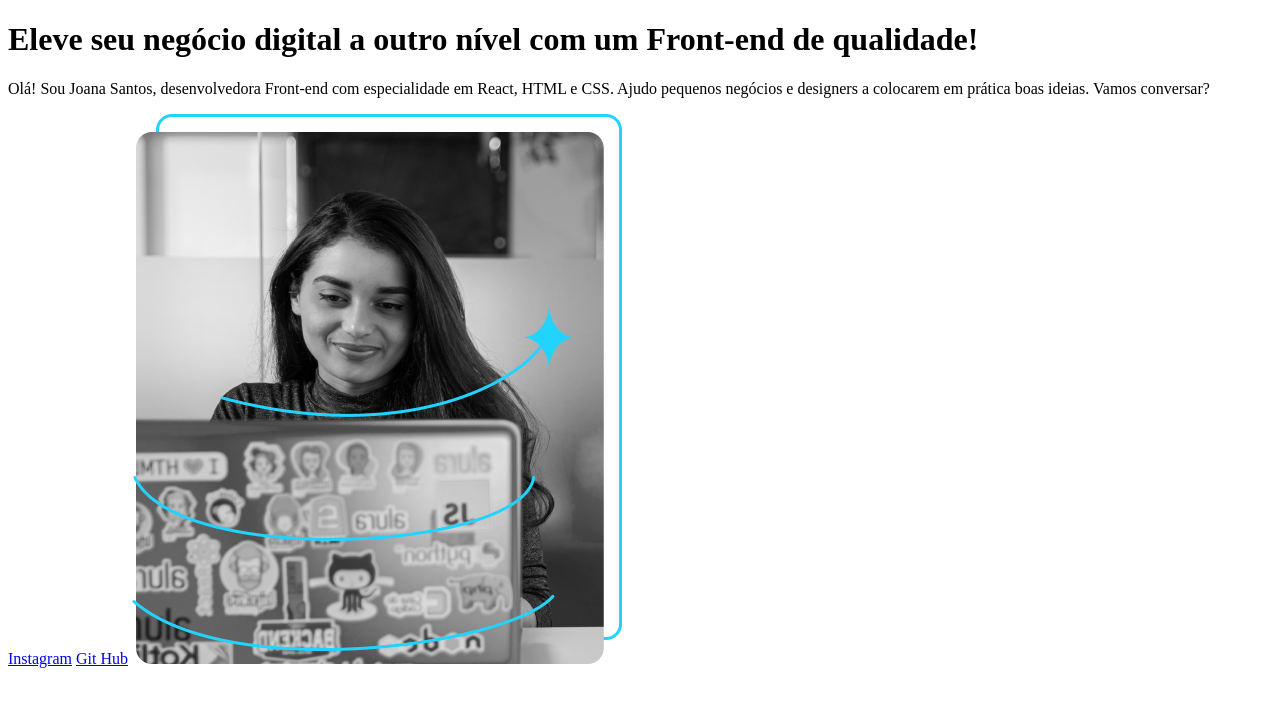
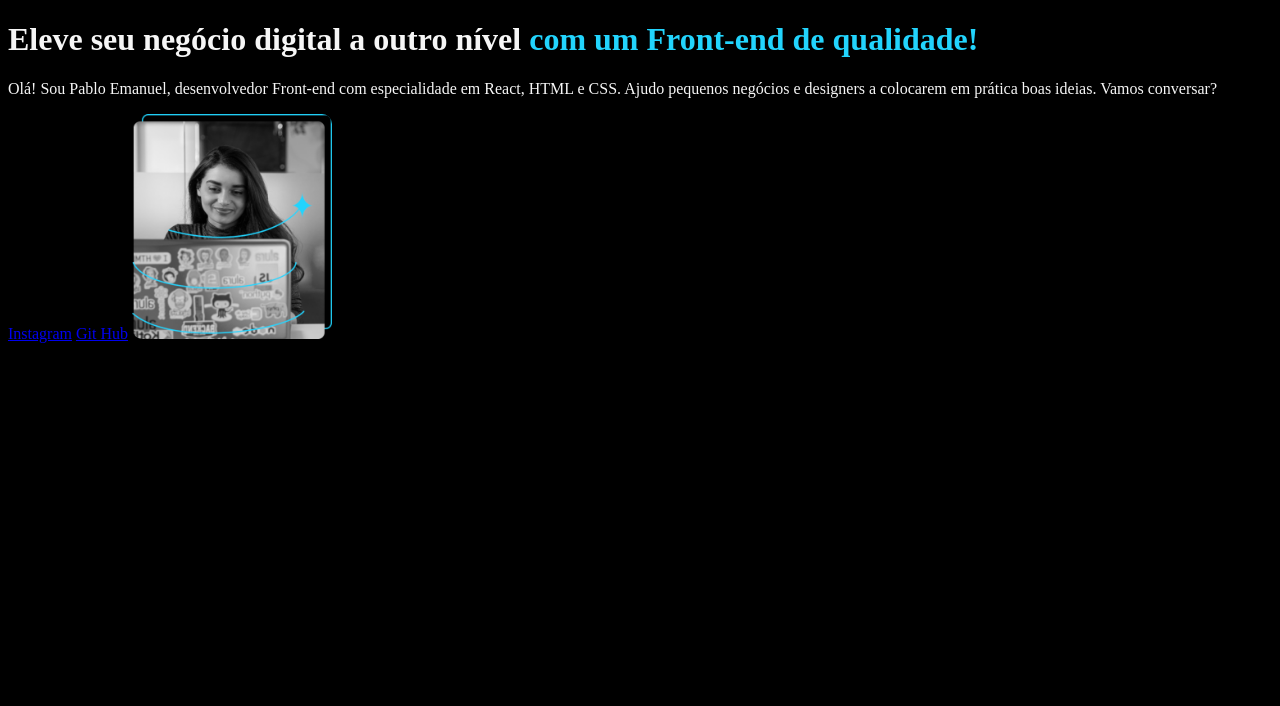
Before and after one commit to pabloemanuel19/Pablo, a plain HTML site: page Portifolio/index.html in a window 1280 px wide. Drawn offline with Linux system fonts and the light colour scheme.

Commit message:
Add files via upload

```diff
--- a/Portifolio/index.html
+++ b/Portifolio/index.html
@@ -4,15 +4,16 @@
     <meta charset="UTF-8">
     <meta name="viewport" content="width=device-width, initial-scale=1.0">
     <title>Portifólio</title>
+    <link rel="stylesheet" href="style.css">
 </head>
 <body>
      <header></header>
      <main>
         <h1>Eleve seu negócio digital a outro nível <strong>com um Front-end de qualidade!</strong></h1>
-        <p>Olá! Sou Joana Santos, desenvolvedora Front-end com especialidade em React, HTML e CSS. Ajudo pequenos negócios e designers a colocarem em prática boas ideias. Vamos conversar?</p>
+        <p>Olá! Sou Pablo Emanuel, desenvolvedor Front-end com especialidade em React, HTML e CSS. Ajudo pequenos negócios e designers a colocarem em prática boas ideias. Vamos conversar?</p>
         <a href="https://instagram.com/pablo_cirqueira">Instagram</a>
         <a href="https://github.com/pabloemanuel19">Git Hub</a>
-        <img src="Imagem.png" alt="Foto da Joana Santos">
+        <img src="Imagem-488.png" alt="Foto garota programando">
      </main>
      <footer></footer>
 </body>
--- /dev/null
+++ b/Portifolio/style.css
@@ -0,0 +1,23 @@
+ body {
+    background-color: #000;
+
+
+}
+h1 {
+    color: #f6f6f6;
+}
+h1 strong {
+    color:#22D4FD;
+}
+p {
+    color: #f6f6f6;
+}
+ img {
+    width: 200px;
+    border-radius: 10px;
+}
+button {
+    background-color: #22D4FD;
+    color: #f6f6f6;
+    border:none ;
+}
```
Also changed, not shown: Portifolio/Imagem-488.png (added), Portifolio/Imagem-full.png (added), Portifolio/Pablo.jpg (added).
